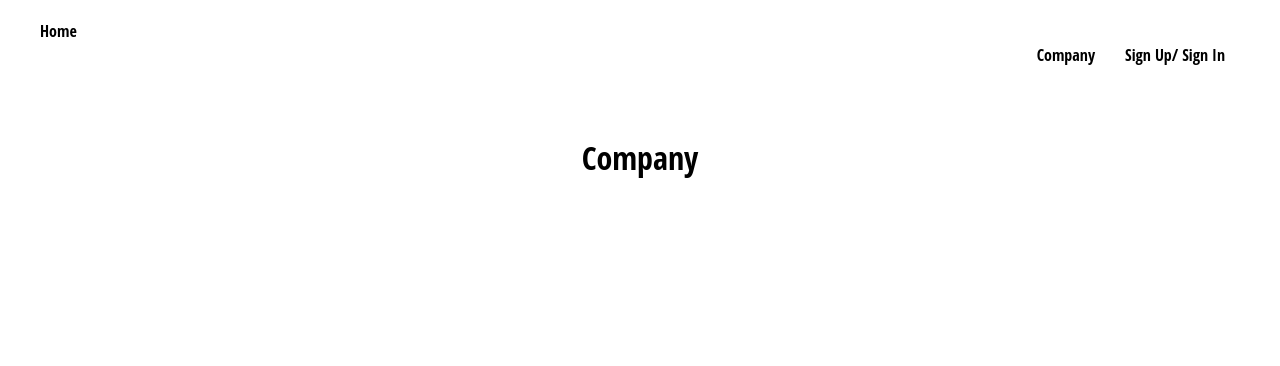
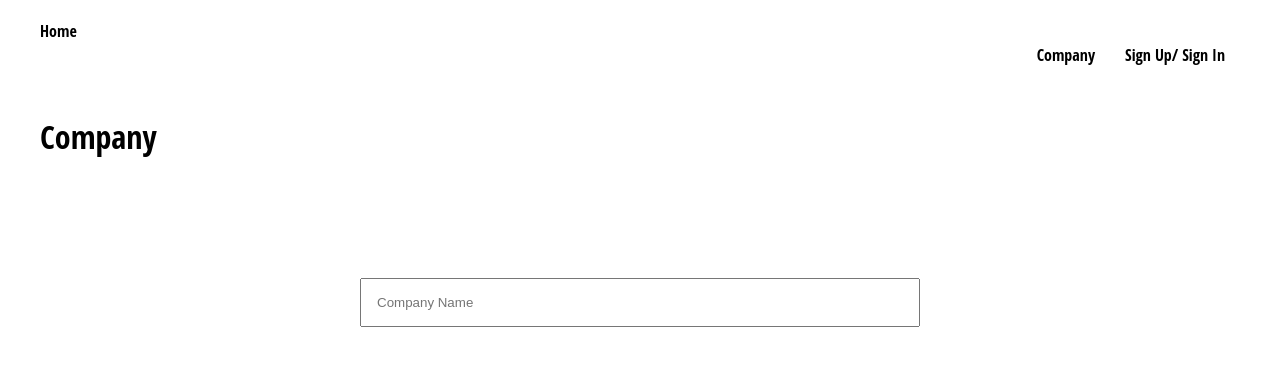
Before and after one commit to keltoumaT/Stock_Market_Simulator, a React (Create React App) app in the folder web/stock_market_simulator/: page /company in a window 1280 px wide. Shown: the top 366 px of the page. Built offline with nearby package versions, Linux system fonts and the light colour scheme; no server answers.

Commit message:
completed the search box to find a company

```diff
--- a/web/stock_market_simulator/src/components/search-box/search-box.component.jsx
+++ b/web/stock_market_simulator/src/components/search-box/search-box.component.jsx
@@ -1 +1,69 @@
-git s
+import React from 'react';
+import { Component } from 'react';
+import './search-box.styles.scss';
+import axios from 'axios';
+class SearchBox extends Component {
+  constructor(props) {
+    super(props);
+
+    this.state = {
+      companies: '',
+      remainingCompanies: []
+    };
+  }
+  componentDidMount() {
+    this.getCompanies();
+  }
+
+  getCompanies() {
+    axios
+      .get('https://api.iextrading.com/1.0/ref-data/symbols')
+      .then(response => {
+        this.setState({
+          companies: response.data,
+          remainingCompanies: []
+        });
+        console.log(typeof response.data);
+        console.log(this.state.companies);
+      })
+      .catch(error => {
+        console.log(error);
+      });
+  }
+
+  onChange(event) {
+    console.log(event.target.value);
+    let searchQuery = event.target.value.toLowerCase();
+    let displayedCompanies = this.state.companies.filter(company => {
+      let searchValue = company.name.toLowerCase();
+      return searchValue.indexOf(searchQuery) !== -1;
+    });
+
+    this.setState({
+      companies: this.state.companies,
+      remainingCompanies: displayedCompanies
+    });
+    console.log(this.state.remainingCompanies);
+  }
+  render() {
+    return (
+      <div className="holder">
+        <input
+          type="text"
+          name="searchBox"
+          id=""
+          placeholder="Company Name"
+          onChange={this.onChange.bind(this)}
+          className="search_input"
+        />
+        <ul>
+          {this.state.remainingCompanies.slice(0, 10).map((value, index) => {
+            return <li key={index}>{value.name}</li>;
+          })}
+        </ul>
+      </div>
+    );
+  }
+}
+
+export default SearchBox;
--- a/web/stock_market_simulator/src/components/search-box/search-box.styles.scss
+++ b/web/stock_market_simulator/src/components/search-box/search-box.styles.scss
@@ -4,8 +4,15 @@
     padding: 20px;
 }
 
+.search_input {
+    width: 100%;
+    margin: 50px auto;
+    padding: 15px;
+}
+
 ul {
     list-style-type: none;
+    padding: 0;
 
     li {
         overflow: hidden;
@@ -18,24 +25,3 @@ ul {
         }
     }
 }
-
-img {
-    float: left;
-    display: block;
-    width: 50px;
-    height: 50px;
-    border-radius: 50%;
-    margin: 0 10px 0 0;
-}
-
-span {
-    display: block;
-    width: 100%;
-    font-weight: bolder;
-
-    &.phone {
-        font-weight: normal;
-        font-style: italic;
-        color: #999;
-    }
-}
--- a/web/stock_market_simulator/src/pages/company/company.component.jsx
+++ b/web/stock_market_simulator/src/pages/company/company.component.jsx
@@ -1,9 +1,11 @@
 import React, { Component } from 'react';
 import './company.styles.scss';
+import SearchBox from '../../components/search-box/search-box.component';
 
 const Company = () => (
-  <div className="homepage">
+  <div>
     <h1>Company</h1>
+    <SearchBox />
   </div>
 );
 
```
